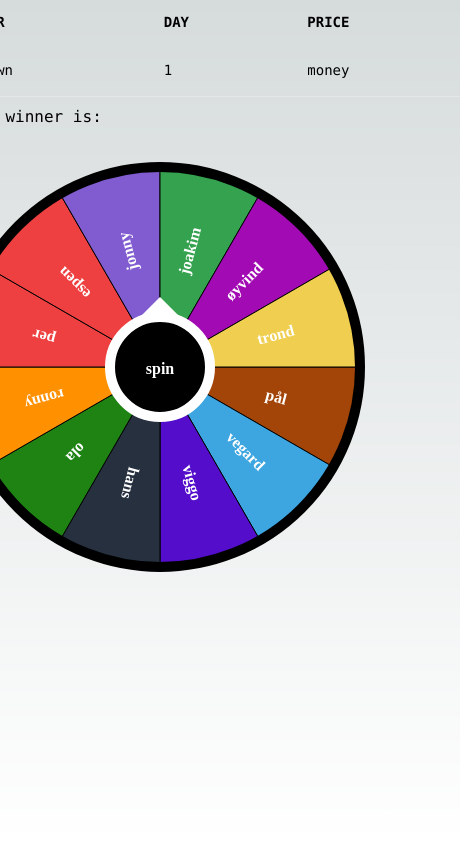
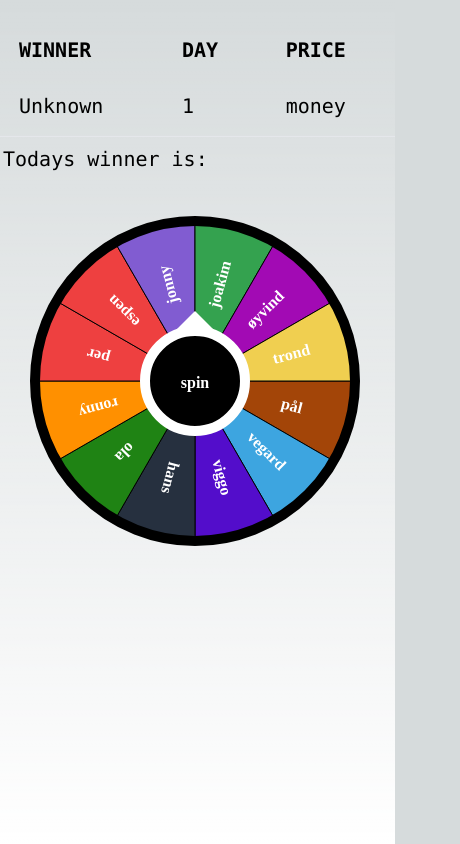
Before and after one commit to MikAoJk/christmas-calendar-draw, a Next.js app: page / in a window 390 px wide. Shown: the whole page, 460 px wide, since content can reach past the window. Built offline with nearby package versions, Linux system fonts and the light colour scheme.

Commit message:
Made it more mobile friendly

```diff
--- a/src/app/page.tsx
+++ b/src/app/page.tsx
@@ -3,7 +3,7 @@ import WheelOfFortune from "../components/WheelOfFortune/WheelOfFortune";
 
 export default function Home() {
     return (
-        <main className="flex min-h-screen flex-col items-center justify-between md:p-12 font-mono">
+        <main className="flex min-h-screen flex-col items-center justify-between p-6 md:p-12 font-mono">
             <WheelOfFortune/>
         </main>
     )
--- a/src/components/PrevWinners/PrevWinners.tsx
+++ b/src/components/PrevWinners/PrevWinners.tsx
@@ -2,7 +2,7 @@ const PrevWinners = () => {
 
     return (
         <div className="relative overflow-x-auto">
-            <table className="w-full text-sm text-left rtl:text-right ">
+            <table className="w-full text-xl md:text-sm text-left rtl:text-right ">
                 <thead className="text-m uppercase">
                 <tr>
                     <th scope="col" className="px-6 py-3">Winner</th>
--- a/src/components/WheelOfFortune/Wheel/Wheel.tsx
+++ b/src/components/WheelOfFortune/Wheel/Wheel.tsx
@@ -12,7 +12,7 @@ const Wheel = (wheelProps: WheelProps) => {
     const contrastColor = 'white'
     const primaryColor = 'black'
     const fontFamily = 'proxima-nova'
-    const size = 200
+    const size = 160
     let currentParticipant = ''
     let isStarted = false
     const [isFinished, setFinished] = useState(false)
@@ -26,8 +26,8 @@ const Wheel = (wheelProps: WheelProps) => {
     const downTime = wheelProps.participants.length * 1000
     const spinStart = new Date().getTime()
     let frames = 0
-    const centerX = 230
-    const centerY = 230
+    const centerX = 200
+    const centerY = 200
     useEffect(() => {
         wheelInit()
         setTimeout(() => {
@@ -43,8 +43,8 @@ const Wheel = (wheelProps: WheelProps) => {
         let canvas = document.getElementById('canvas')
         if (navigator.userAgent.indexOf('MSIE') !== -1) {
             canvas = document.createElement('canvas') as HTMLCanvasElement;
-            canvas?.setAttribute('width', String(530))
-            canvas?.setAttribute('height', String(530))
+            canvas?.setAttribute('width', String(0))
+            canvas?.setAttribute('height', String(0))
             canvas?.setAttribute('id', 'canvas')
             document?.getElementById('wheel')?.appendChild(canvas)
         }
@@ -188,14 +188,14 @@ const Wheel = (wheelProps: WheelProps) => {
         isStarted && ctx.fillText(currentParticipant, centerX + 10, centerY + size + 50)
     }
     const clear = () => {
-        canvasContext.clearRect(0, 0, 50, 530)
+        canvasContext.clearRect(0, 0, 0, 300)
     }
     return (
         <div id='wheel'>
             <canvas
                 id='canvas'
-                width='530'
-                height='530'
+                width='400'
+                height='400'
                 style={{
                     pointerEvents: isFinished ? 'none' : 'auto',
                 }}
--- a/src/components/WheelOfFortune/WheelOfFortune.tsx
+++ b/src/components/WheelOfFortune/WheelOfFortune.tsx
@@ -84,8 +84,8 @@ const WheelOfFortune = () => {
     return (
         <div>
             <PrevWinners/>
-            {!winner && <h3 className="p-2">Todays winner is:</h3>}
-            {winner && <h3 className="p-2">Todays winner is: {winner}🥇</h3>}
+            {!winner && <h3 className="text-xl md:text-sm p-2">Todays winner is:</h3>}
+            {winner && <h3 className="text-xl md:text-sm p-2">Todays winner is: {winner}🥇</h3>}
             <Wheel participants={shuffleParticipant(participants)}
                    onFinished={winnerHandler}/>
         </div>
```
